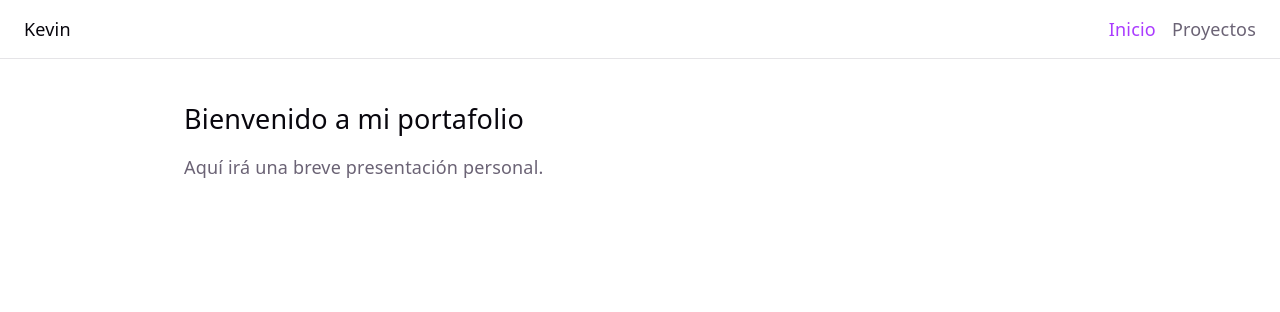
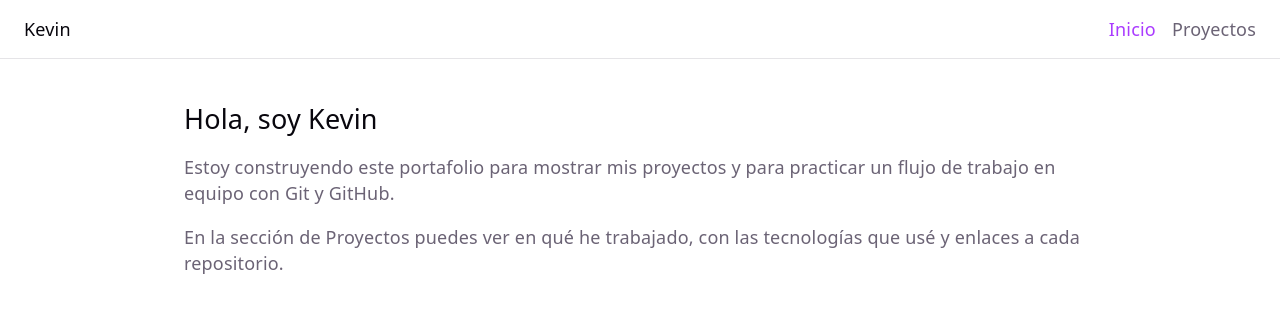
Before and after one commit to kevinandrep/portafolio-react, a React (Vite) app: page / in a window 1280 px wide. Shown: the top 312 px of the page. Built offline with nearby package versions, Linux system fonts and the light colour scheme.

Commit message:
feat: completa la escena de inicio

```diff
--- a/src/scenes/home.scene.tsx
+++ b/src/scenes/home.scene.tsx
@@ -1,6 +1,13 @@
 export const HomeScene = () => (
   <section>
-    <h1>Bienvenido a mi portafolio</h1>
-    <p>Aquí irá una breve presentación personal.</p>
+    <h1>Hola, soy Kevin</h1>
+    <p>
+      Estoy construyendo este portafolio para mostrar mis proyectos y para
+      practicar un flujo de trabajo en equipo con Git y GitHub.
+    </p>
+    <p>
+      En la sección de Proyectos puedes ver en qué he trabajado, con las
+      tecnologías que usé y enlaces a cada repositorio.
+    </p>
   </section>
 );
```
